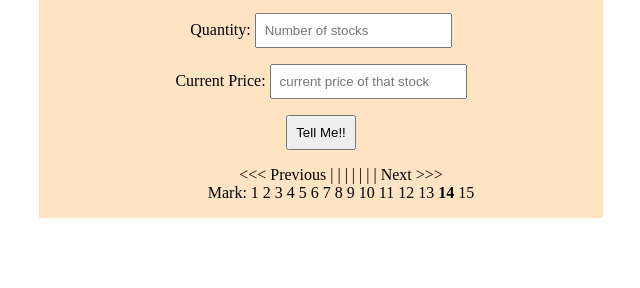
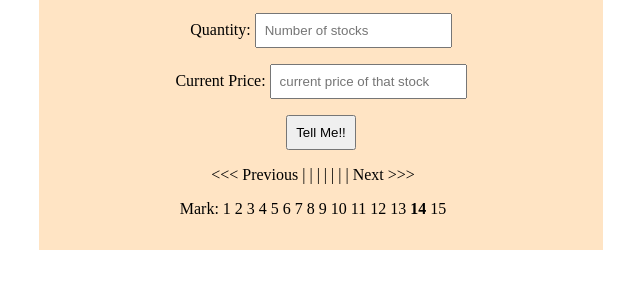
Before and after one commit to nuhakhangr8/Profit-or-loss, a plain HTML site: page index.html in a window 1280 px wide. Shown: the part 100-388 px from the top of the page, without its empty margins (319-959 px from the left). Drawn offline with Linux system fonts and the light colour scheme.

Commit message:
Update styles.css

```diff
--- a/styles.css
+++ b/styles.css
@@ -26,9 +26,19 @@ main{
     padding-top:0.5rem ;
 }
 ul{
+
+    text-align: center;
+    padding:1rem;
+    display: block;
+    list-style-type: disc;
+    margin-block-start: 0em;
+    margin-block-end: 0em;
+    margin-inline-start: 0px;
+    margin-inline-end: 0px;
+    padding-inline-start: 0px;
+}
+li{
     list-style: none;
-    text-align: center;
-    padding-bottom: 1rem;
 }
 a{
     text-decoration: none;
@@ -37,3 +47,9 @@ a{
 .link-active{
     font-weight: bolder;
 }
+.link{
+    margin-top:1rem;
+}
+.mark-li{
+    margin: 1rem;
+}
```
